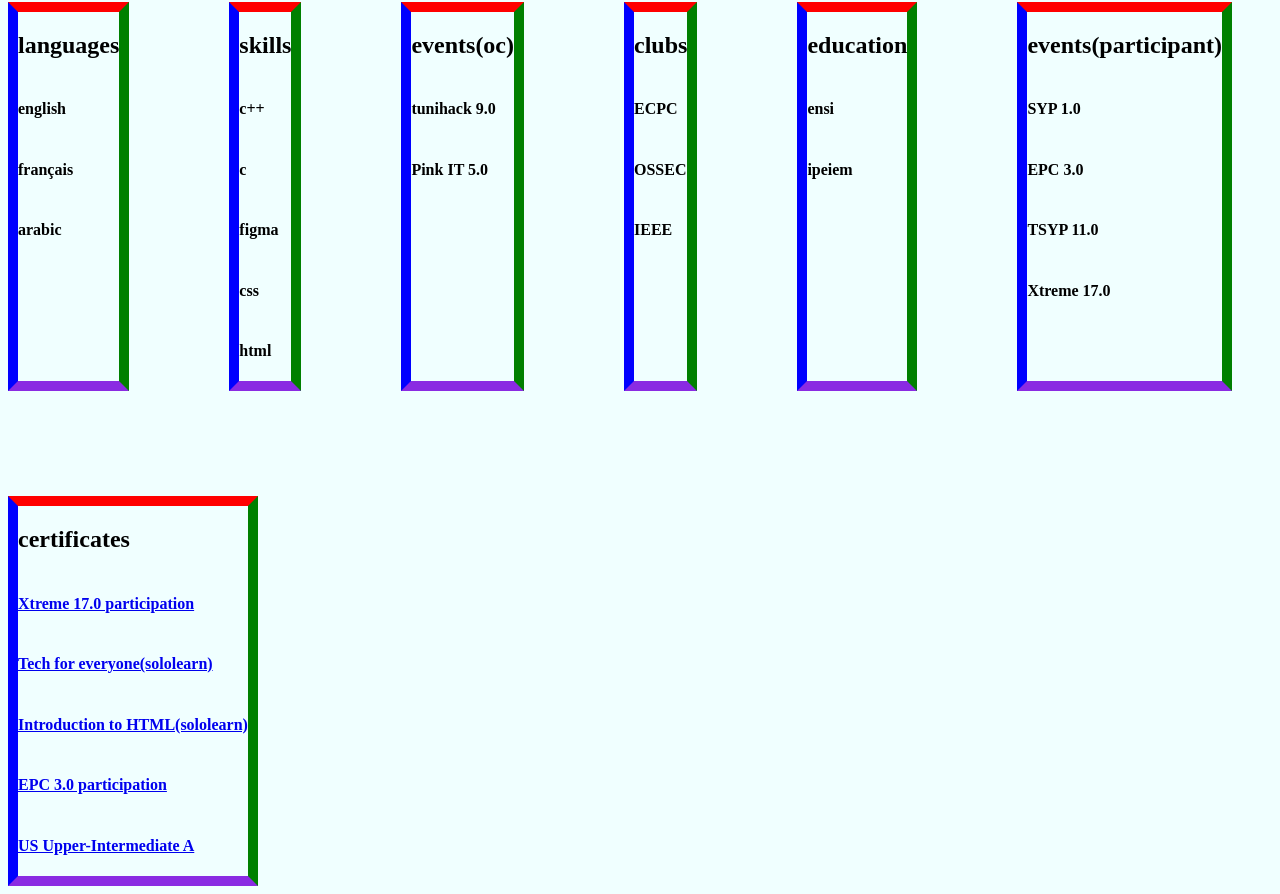
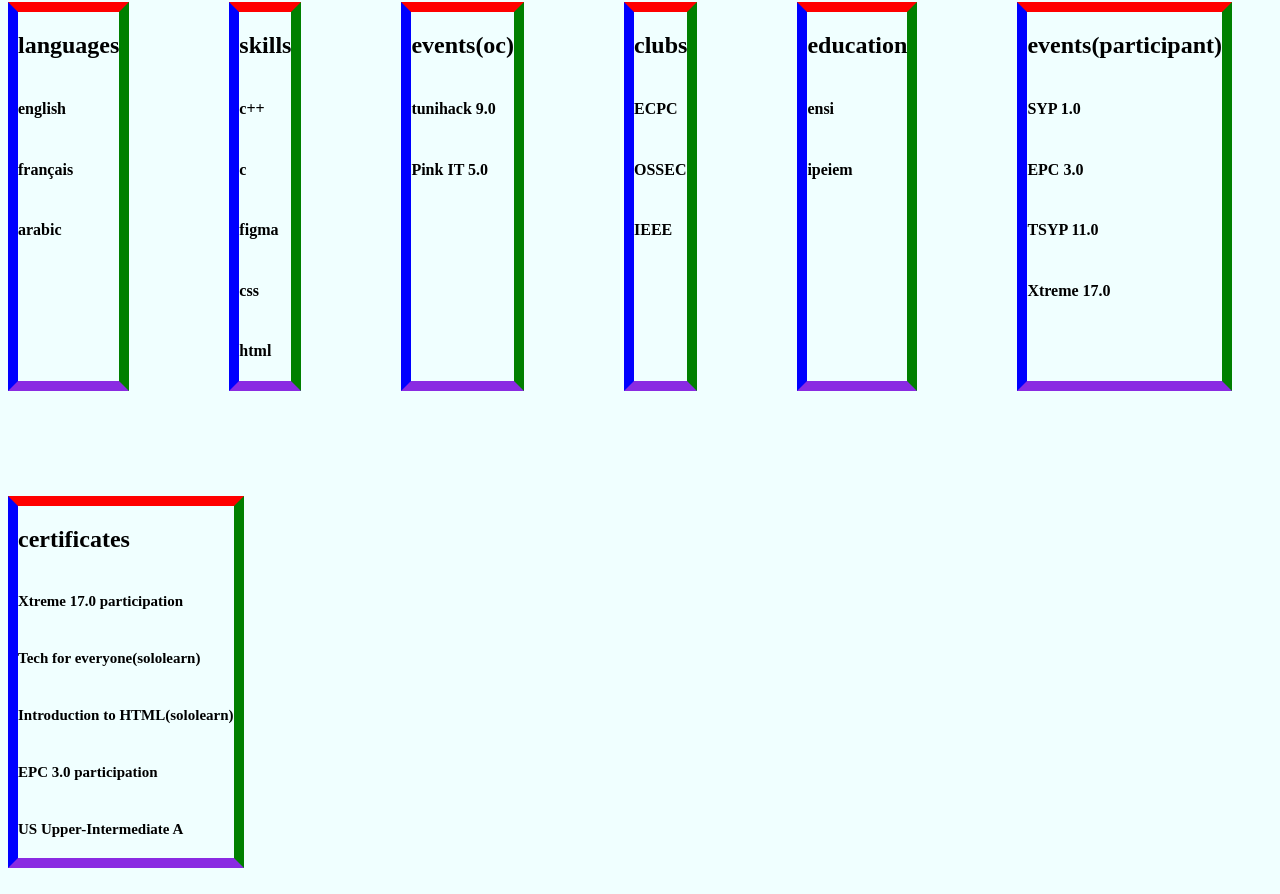
Before and after one commit to ahmedkammoun2003/cv1, a plain HTML site: page experience.html in a window 1280 px wide. Shown: the part 45-939 px from the top of the page. Drawn offline with Linux system fonts and the light colour scheme.

Commit message:
Update experience.css

```diff
--- a/experience.css
+++ b/experience.css
@@ -46,3 +46,8 @@ div{
         border-right:10px solid green;
     }
 }
+a{
+    text-decoration: none;
+    color: black;
+    font-size: 15px;
+}
```
